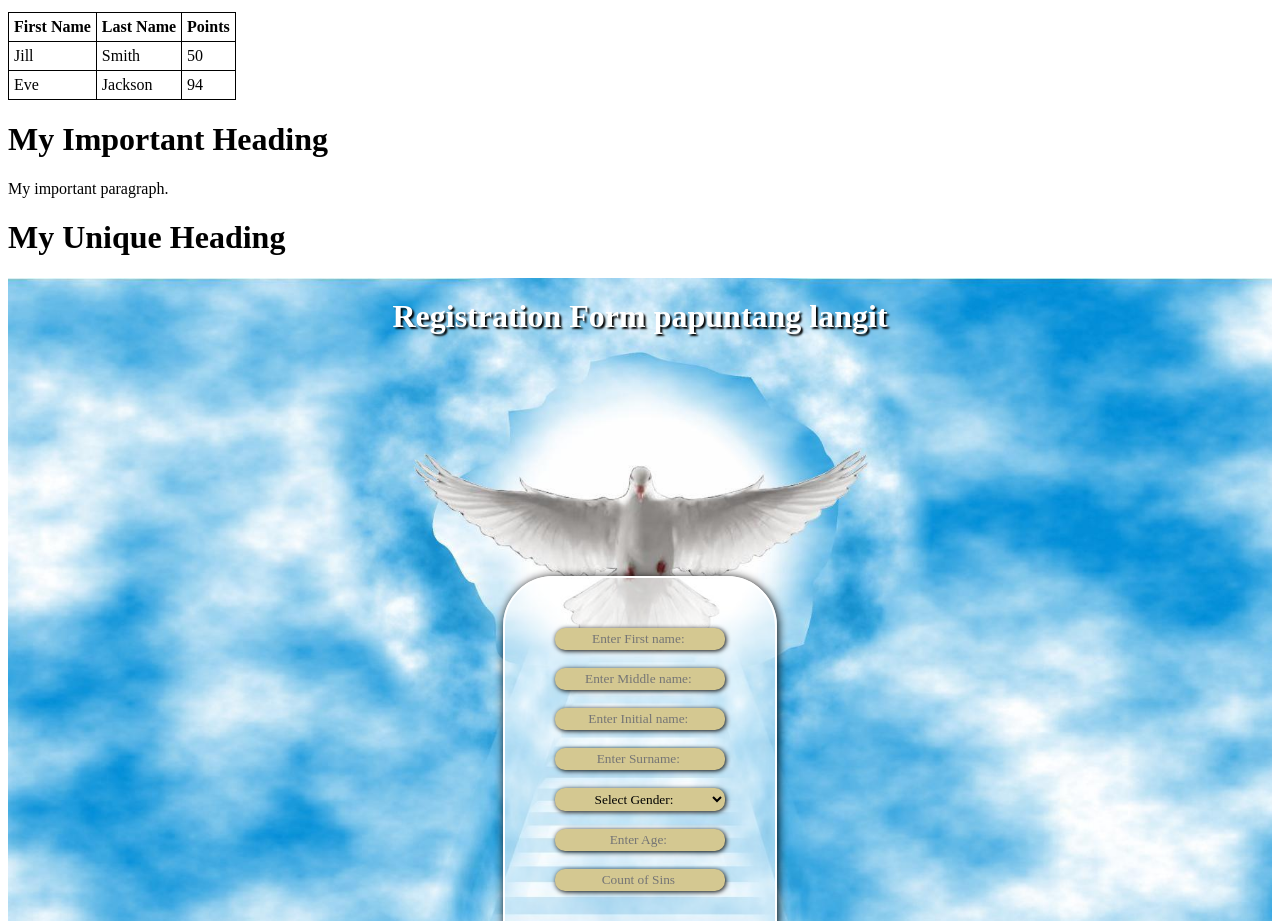
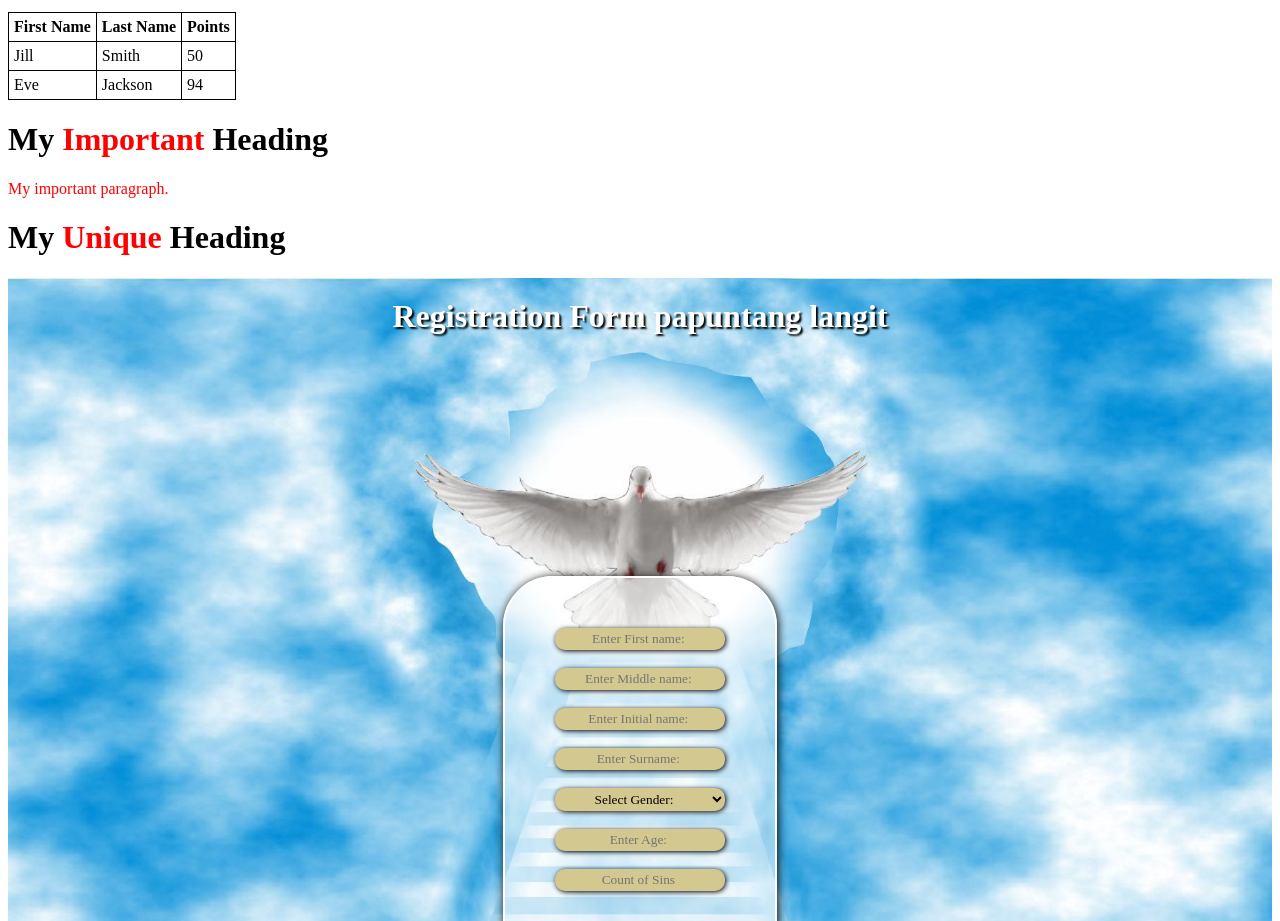
Before and after one commit to Dodong2/act2-Web_Systems, a plain HTML site: page index.html in a window 1280 px wide. Shown: the part 1580-2501 px from the top of the page. Drawn offline with Linux system fonts and the light colour scheme.

Commit message:
third commit

```diff
--- a/index.css
+++ b/index.css
@@ -2,8 +2,8 @@
     padding: 0;
 }
 
-body {
-
+.special {
+    color: red;
 }
 
 .exer5 {
```
